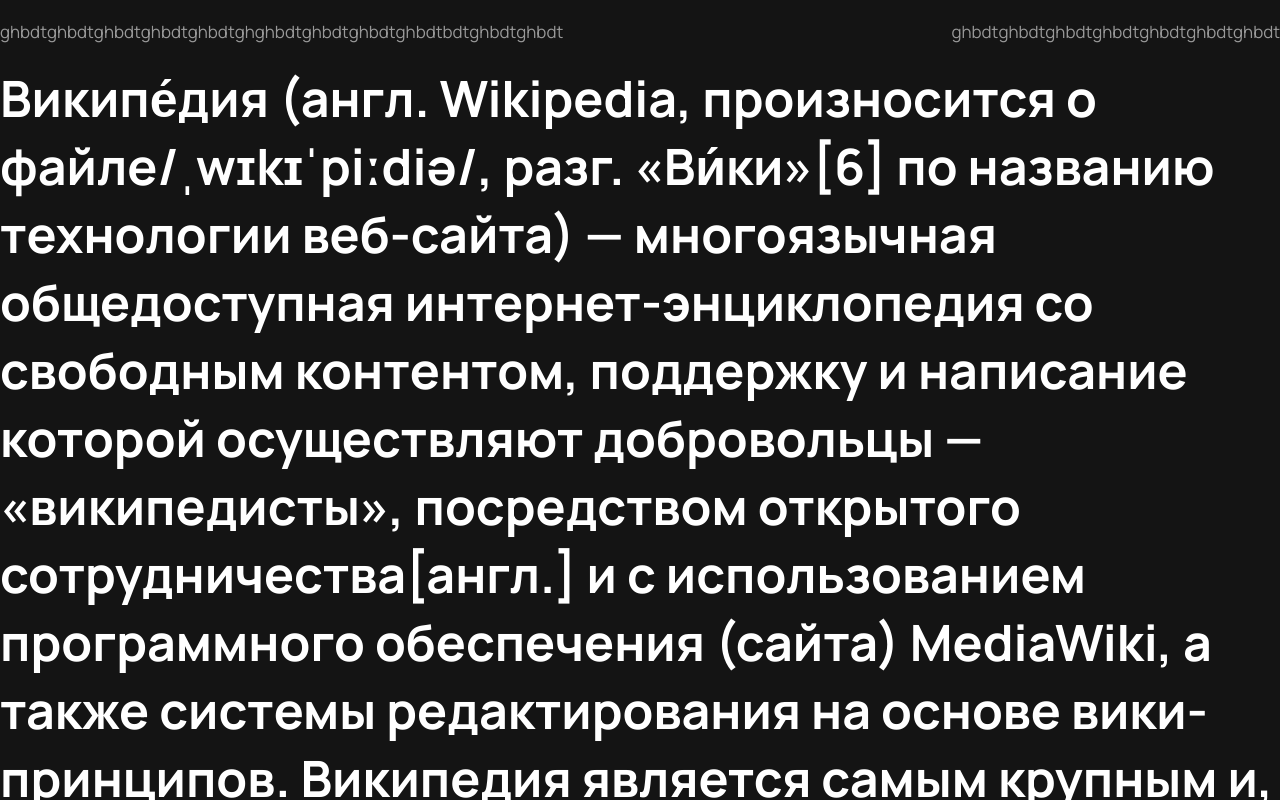
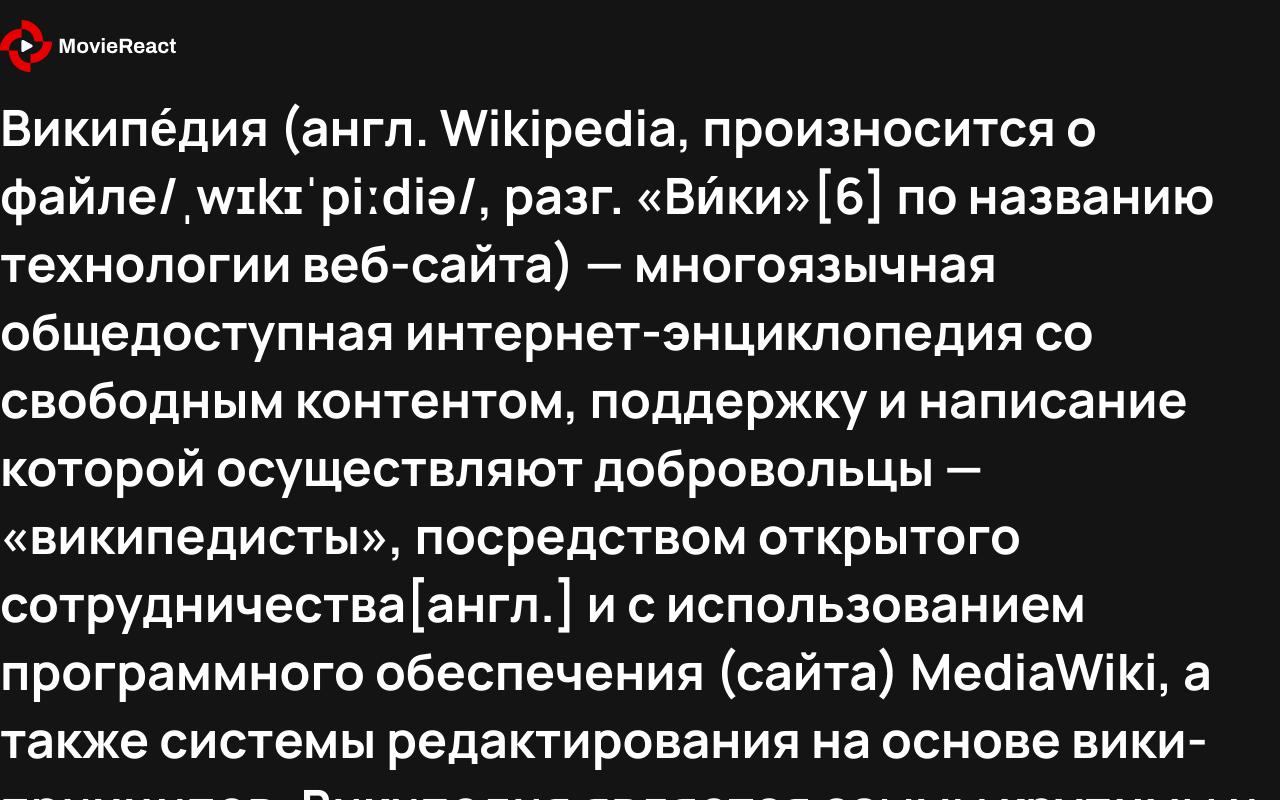
Before and after one commit to ArtErusov/MovieReact, a React (Vite) app: page / in a window 1280 px wide. Shown: the top 800 px of the page. Built offline with nearby package versions, Linux system fonts and the light colour scheme.

Commit message:
Made a logo component

```diff
--- /dev/null
+++ b/src/components/Logo/Logo.module.scss
@@ -0,0 +1,3 @@
+.logo {
+  width: fluid(199, 116);
+}
--- /dev/null
+++ b/src/components/Logo/Logo.tsx
@@ -0,0 +1,27 @@
+import type { FC } from 'react';
+import styles from './Logo.module.scss';
+import clsx from 'clsx';
+
+const title: string = 'Home';
+
+export interface propsLogo {
+  loading?: 'eager' | 'lazy';
+  className?: string;
+}
+
+const Logo: FC<propsLogo> = ({ loading = 'lazy', className }) => {
+  return (
+    <a className={clsx(styles['logo'], className)} href="/" title={title} aria-label={title}>
+      <img
+        className={styles['logo__image']}
+        src="/Logo.svg"
+        alt=""
+        width={199}
+        height={60}
+        loading={loading}
+      ></img>
+    </a>
+  );
+};
+
+export default Logo;
--- a/src/layouts/Header/Header.tsx
+++ b/src/layouts/Header/Header.tsx
@@ -1,13 +1,13 @@
 import type { FC } from 'react';
 import styles from './Header.module.scss';
 import clsx from 'clsx';
+import Logo from '@/components/Logo/Logo';
 
 const Header: FC = () => {
   return (
     <header className={styles['header']}>
       <div className={clsx(styles['header__inner'], styles['container'])}>
-        <p>ghbdtghbdtghbdtghbdtghbdtghghbdtghbdtghbdtghbdtbdtghbdtghbdt</p>
-        <p>ghbdtghbdtghbdtghbdtghbdtghbdtghbdt</p>
+        <Logo loading="eager" />
       </div>
     </header>
   );
```
Also changed, not shown: public/Logo.svg (added).
